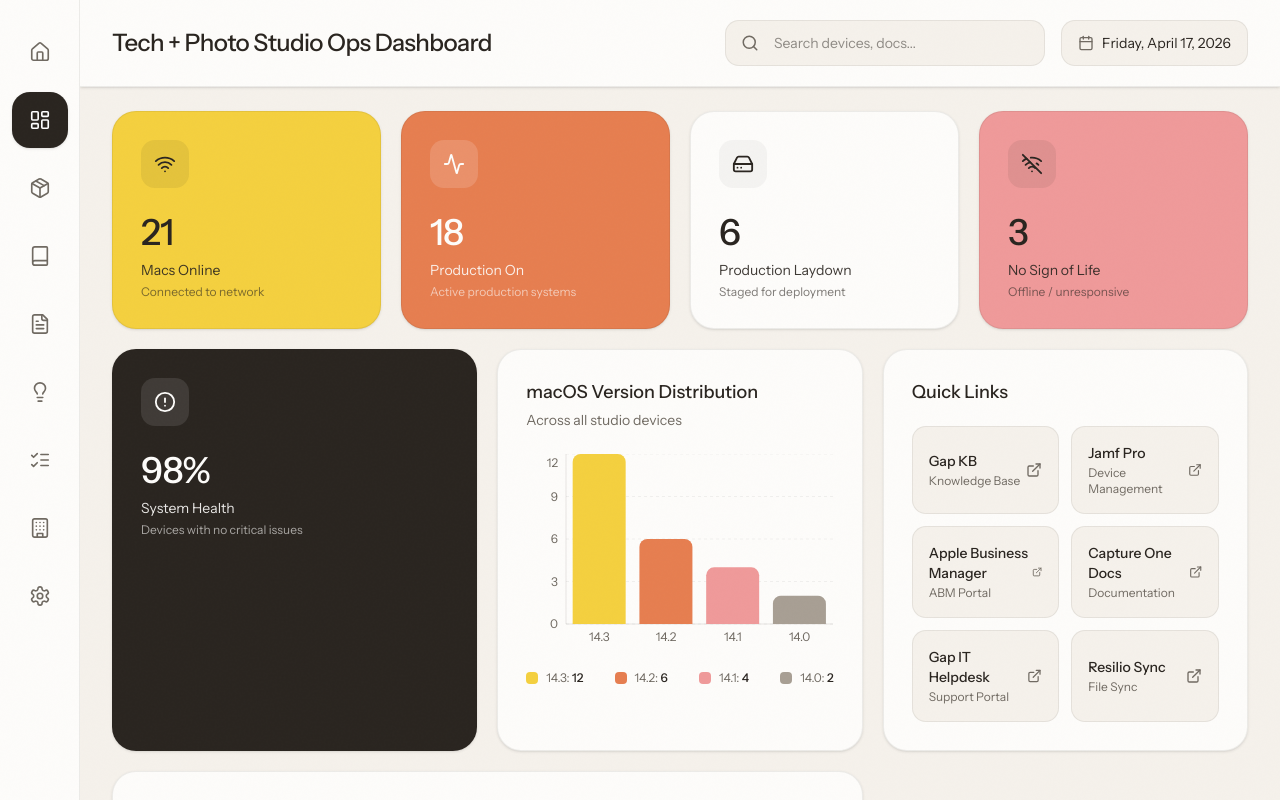
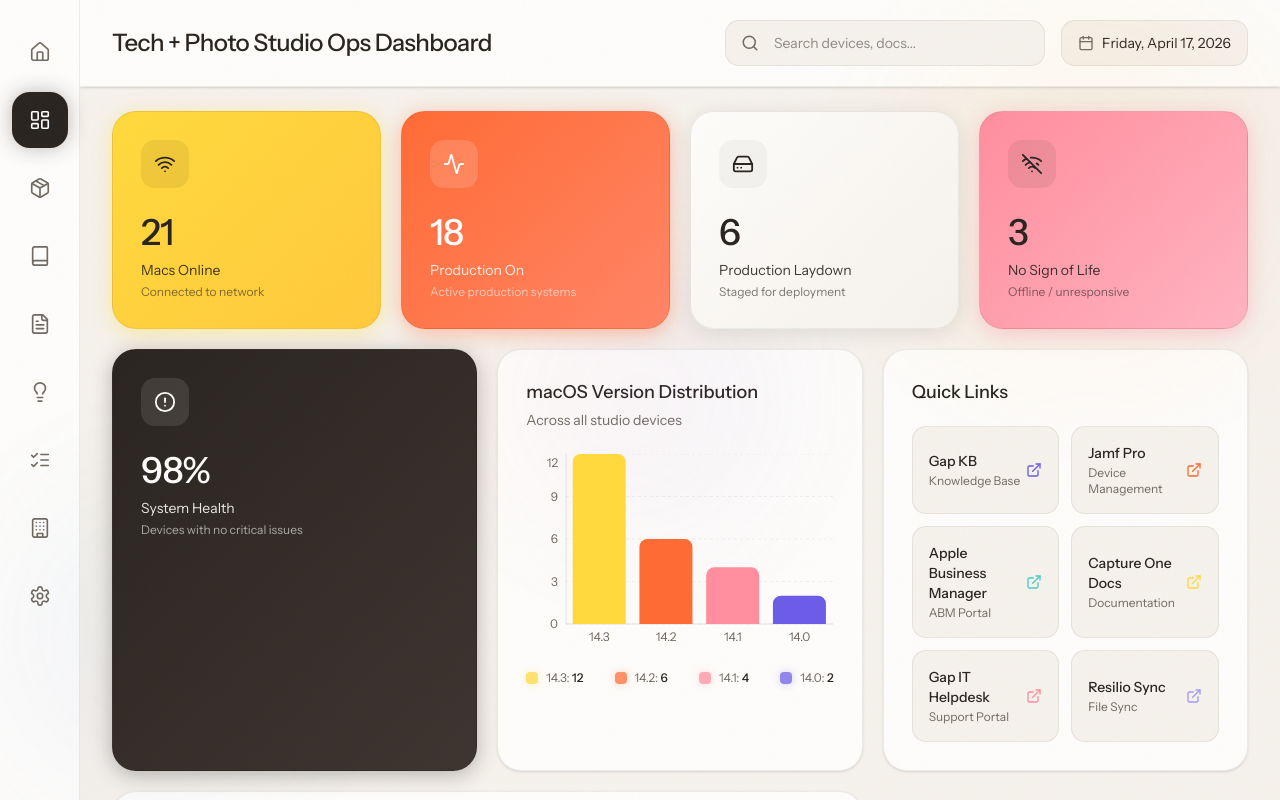
Before and after one commit to landonthemoonn/Photoopsdashboard, a React (Vite) app: page / in a window 1280 px wide. Built offline with nearby package versions, Linux system fonts and the light colour scheme.

Commit message:
Update files from Figma Make

```diff
--- a/src/app/App.tsx
+++ b/src/app/App.tsx
@@ -16,7 +16,12 @@ import {
 
 export default function App() {
   return (
-    <div className="size-full flex bg-[var(--background)]">
+    <div className="size-full flex bg-[var(--background)] relative overflow-hidden">
+      {/* Animated background gradient orbs */}
+      <div className="absolute top-0 right-0 w-96 h-96 bg-gradient-to-br from-[var(--yellow-accent)] to-[var(--orange-accent)] rounded-full opacity-5 blur-3xl animate-float" />
+      <div className="absolute bottom-0 left-0 w-80 h-80 bg-gradient-to-tr from-[var(--blue-accent)] to-[var(--green-accent)] rounded-full opacity-5 blur-3xl animate-float" style={{ animationDelay: '1s' }} />
+      <div className="absolute top-1/2 left-1/2 -translate-x-1/2 -translate-y-1/2 w-72 h-72 bg-gradient-to-r from-[var(--coral-accent)] to-[var(--blue-accent)] rounded-full opacity-5 blur-3xl animate-float" style={{ animationDelay: '2s' }} />
+
       <Sidebar />
 
       <div className="flex-1 flex flex-col overflow-hidden">
--- a/src/app/components/Header.tsx
+++ b/src/app/components/Header.tsx
@@ -1,5 +1,6 @@
 import { Search, Calendar } from 'lucide-react';
 import { useState, useEffect } from 'react';
+import { motion } from 'motion/react';
 
 export function Header() {
   const [currentTime, setCurrentTime] = useState(new Date());
@@ -27,23 +28,45 @@ export function Header() {
       </div>
 
       <div className="flex items-center gap-4">
-        <div className="relative">
-          <Search
-            className="absolute left-4 top-1/2 -translate-y-1/2 text-[var(--muted-foreground)]"
-            size={18}
-            strokeWidth={2}
-          />
+        <motion.div
+          className="relative"
+          whileHover={{ scale: 1.02 }}
+        >
+          <motion.div
+            className="absolute left-4 top-1/2 -translate-y-1/2"
+            whileHover={{ rotate: 15, scale: 1.1 }}
+          >
+            <Search
+              className="text-[var(--muted-foreground)] transition-colors"
+              size={18}
+              strokeWidth={2}
+            />
+          </motion.div>
           <input
             type="text"
             placeholder="Search devices, docs..."
-            className="pl-12 pr-6 py-3 w-80 rounded-[0.875rem] bg-[var(--background)] border border-[var(--border)] text-sm focus:outline-none focus:ring-2 focus:ring-[var(--ring)] transition-all"
+            className="pl-12 pr-6 py-3 w-80 rounded-[0.875rem] bg-[var(--background)] border border-[var(--border)] text-sm focus:outline-none transition-all"
+            style={{
+              transition: 'all 0.3s ease'
+            }}
+            onFocus={(e) => {
+              e.target.style.boxShadow = '0 0 0 3px var(--blue-glow), 0 0 25px var(--blue-glow)';
+              e.target.style.borderColor = 'var(--blue-accent)';
+            }}
+            onBlur={(e) => {
+              e.target.style.boxShadow = 'none';
+              e.target.style.borderColor = 'var(--border)';
+            }}
           />
-        </div>
+        </motion.div>
 
-        <div className="flex items-center gap-2 px-4 py-3 rounded-[0.875rem] bg-[var(--background)] border border-[var(--border)]">
+        <motion.div
+          className="flex items-center gap-2 px-4 py-3 rounded-[0.875rem] bg-[var(--background)] border border-[var(--border)]"
+          whileHover={{ scale: 1.05, boxShadow: '0 4px 15px rgba(0,0,0,0.08)' }}
+        >
           <Calendar size={16} className="text-[var(--muted-foreground)]" strokeWidth={2} />
           <span className="text-sm text-[var(--foreground)]">{formatDate(currentTime)}</span>
-        </div>
+        </motion.div>
       </div>
     </header>
   );
--- a/src/app/components/OSDistributionChart.tsx
+++ b/src/app/components/OSDistributionChart.tsx
@@ -8,7 +8,13 @@ const data = [
   { version: '14.0', count: 2 }
 ];
 
-const colors = ['#F4D03F', '#E67E50', '#EF9A9A', '#A89F94'];
+const colors = ['#FFD93D', '#FF6B35', '#FF8E9E', '#6C5CE7'];
+const glowColors = [
+  'rgba(255, 217, 61, 0.4)',
+  'rgba(255, 107, 53, 0.4)',
+  'rgba(255, 142, 158, 0.4)',
+  'rgba(108, 92, 231, 0.4)'
+];
 
 export function OSDistributionChart() {
   return (
@@ -52,15 +58,22 @@ export function OSDistributionChart() {
 
       <div className="mt-4 flex items-center justify-between text-xs">
         {data.map((item, index) => (
-          <div key={item.version} className="flex items-center gap-2">
+          <motion.div
+            key={item.version}
+            className="flex items-center gap-2"
+            whileHover={{ scale: 1.05 }}
+          >
             <div
-              className="w-3 h-3 rounded"
-              style={{ backgroundColor: colors[index] }}
+              className="w-3 h-3 rounded animate-pulse"
+              style={{
+                backgroundColor: colors[index],
+                boxShadow: `0 0 8px ${glowColors[index]}`
+              }}
             />
             <span className="text-[var(--muted-foreground)]">
               {item.version}: <span className="text-[var(--foreground)] font-medium">{item.count}</span>
             </span>
-          </div>
+          </motion.div>
         ))}
       </div>
     </motion.div>
--- a/src/app/components/OutlookCalendar.tsx
+++ b/src/app/components/OutlookCalendar.tsx
@@ -46,6 +46,8 @@ const mockEvents: CalendarEvent[] = [
   }
 ];
 
+const eventColors = ['#FF6B35', '#4ECDC4', '#6C5CE7', '#FFD93D'];
+
 export function OutlookCalendar() {
   const today = new Date().toLocaleDateString('en-US', {
     weekday: 'long',
@@ -75,29 +77,48 @@ export function OutlookCalendar() {
       </div>
 
       <div className="space-y-3">
-        {mockEvents.map((event, index) => (
+        {mockEvents.map((event, index) => {
+          const color = eventColors[index % eventColors.length];
+          return (
             <motion.div
               key={event.id}
               initial={{ opacity: 0, x: -20 }}
               animate={{ opacity: 1, x: 0 }}
               transition={{ duration: 0.4, delay: 0.3 + index * 0.1 }}
-            className="p-4 rounded-[1.125rem] bg-[var(--background)] border border-[var(--border)] hover:border-[var(--charcoal-accent)] transition-all duration-300 group"
+              whileHover={{
+                scale: 1.02,
+                x: 4,
+                boxShadow: `0 0 20px ${color}30, 0 4px 15px rgba(0,0,0,0.1)`
+              }}
+              className="p-4 rounded-[1.125rem] bg-[var(--background)] border border-[var(--border)] transition-all duration-300 group relative overflow-hidden"
             >
-            <div className="flex items-start justify-between">
+              {/* Color accent bar */}
+              <div
+                className="absolute left-0 top-0 bottom-0 w-1.5 transition-all duration-300"
+                style={{ backgroundColor: color }}
+              />
+
+              <div className="flex items-start justify-between pl-3">
                 <div className="flex-1">
                   <div className="font-medium text-sm text-[var(--foreground)] mb-2">
                     {event.title}
                   </div>
                   <div className="flex items-center gap-4 text-xs text-[var(--muted-foreground)]">
-                  <div className="flex items-center gap-1.5">
-                    <Clock size={12} strokeWidth={2} />
+                    <motion.div
+                      className="flex items-center gap-1.5"
+                      whileHover={{ scale: 1.05 }}
+                    >
+                      <Clock size={12} strokeWidth={2} style={{ color }} />
                       <span>{event.start} - {event.end}</span>
-                  </div>
+                    </motion.div>
                     {event.location && (
-                    <div className="flex items-center gap-1.5">
-                      <MapPin size={12} strokeWidth={2} />
+                      <motion.div
+                        className="flex items-center gap-1.5"
+                        whileHover={{ scale: 1.05 }}
+                      >
+                        <MapPin size={12} strokeWidth={2} style={{ color }} />
                         <span>{event.location}</span>
-                    </div>
+                      </motion.div>
                     )}
                   </div>
                 </div>
@@ -106,7 +127,8 @@ export function OutlookCalendar() {
                 </div>
               </div>
             </motion.div>
-        ))}
+          );
+        })}
       </div>
 
       <div className="mt-4 p-3 rounded-[0.875rem] bg-[var(--background)] border border-[var(--border)] text-center">
--- a/src/app/components/QuickLinks.tsx
+++ b/src/app/components/QuickLinks.tsx
@@ -2,12 +2,12 @@ import { ExternalLink } from 'lucide-react';
 import { motion } from 'motion/react';
 
 const links = [
-  { name: 'Gap KB', url: '#', description: 'Knowledge Base' },
-  { name: 'Jamf Pro', url: '#', description: 'Device Management' },
-  { name: 'Apple Business Manager', url: '#', description: 'ABM Portal' },
-  { name: 'Capture One Docs', url: '#', description: 'Documentation' },
-  { name: 'Gap IT Helpdesk', url: '#', description: 'Support Portal' },
-  { name: 'Resilio Sync', url: '#', description: 'File Sync' }
+  { name: 'Gap KB', url: '#', description: 'Knowledge Base', color: '#6C5CE7' },
+  { name: 'Jamf Pro', url: '#', description: 'Device Management', color: '#FF6B35' },
+  { name: 'Apple Business Manager', url: '#', description: 'ABM Portal', color: '#4ECDC4' },
+  { name: 'Capture One Docs', url: '#', description: 'Documentation', color: '#FFD93D' },
+  { name: 'Gap IT Helpdesk', url: '#', description: 'Support Portal', color: '#FF8E9E' },
+  { name: 'Resilio Sync', url: '#', description: 'File Sync', color: '#A29BFE' }
 ];
 
 export function QuickLinks() {
@@ -29,9 +29,29 @@ export function QuickLinks() {
             initial={{ opacity: 0, x: -20 }}
             animate={{ opacity: 1, x: 0 }}
             transition={{ duration: 0.4, delay: index * 0.05 }}
-            className="group flex items-center justify-between p-4 rounded-[0.875rem] bg-[var(--background)] border border-[var(--border)] hover:border-[var(--foreground)] hover:shadow-sm transition-all duration-300"
+            whileHover={{
+              scale: 1.03,
+              boxShadow: `0 0 20px ${link.color}40, 0 4px 15px rgba(0,0,0,0.1)`
+            }}
+            whileTap={{ scale: 0.98 }}
+            className="group flex items-center justify-between p-4 rounded-[0.875rem] bg-[var(--background)] border border-[var(--border)] transition-all duration-300 relative overflow-hidden"
+            style={{
+              borderColor: 'var(--border)'
+            }}
+            onMouseEnter={(e) => {
+              e.currentTarget.style.borderColor = link.color;
+            }}
+            onMouseLeave={(e) => {
+              e.currentTarget.style.borderColor = 'var(--border)';
+            }}
           >
-            <div>
+            {/* Color accent bar */}
+            <div
+              className="absolute left-0 top-0 bottom-0 w-1 opacity-0 group-hover:opacity-100 transition-opacity duration-300"
+              style={{ backgroundColor: link.color }}
+            />
+
+            <div className="relative z-10">
               <div className="font-medium text-sm text-[var(--foreground)] mb-0.5">
                 {link.name}
               </div>
@@ -39,11 +59,19 @@ export function QuickLinks() {
                 {link.description}
               </div>
             </div>
-            <ExternalLink
-              size={16}
-              className="text-[var(--muted-foreground)] group-hover:text-[var(--foreground)] transition-colors"
-              strokeWidth={2}
-            />
+            <motion.div
+              whileHover={{ x: 3, rotate: 45 }}
+              transition={{ duration: 0.2 }}
+            >
+              <ExternalLink
+                size={16}
+                className="text-[var(--muted-foreground)] group-hover:text-[var(--foreground)] transition-colors"
+                strokeWidth={2}
+                style={{
+                  color: link.color
+                }}
+              />
+            </motion.div>
           </motion.a>
         ))}
       </div>
--- a/src/app/components/Sidebar.tsx
+++ b/src/app/components/Sidebar.tsx
@@ -10,6 +10,7 @@ import {
   Settings
 } from 'lucide-react';
 import { useState } from 'react';
+import { motion } from 'motion/react';
 
 const navItems = [
   { icon: Home, label: 'Home', id: 'home' },
@@ -33,27 +34,40 @@ export function Sidebar() {
         const isActive = activeItem === item.id;
 
         return (
-          <button
+          <motion.button
             key={item.id}
             onClick={() => setActiveItem(item.id)}
             className={`
               w-14 h-14 rounded-[1.125rem] flex items-center justify-center
               transition-all duration-300 group relative
               ${isActive
-                ? 'bg-[var(--charcoal-accent)] text-white shadow-sm'
+                ? 'bg-[var(--charcoal-accent)] text-white'
                 : 'hover:bg-[var(--accent)] text-[var(--muted-foreground)]'}
             `}
             style={{
               animationDelay: `${index * 50}ms`,
-              animationFillMode: 'backwards'
+              animationFillMode: 'backwards',
+              boxShadow: isActive ? '0 0 20px var(--charcoal-glow)' : 'none'
             }}
+            whileHover={{ scale: 1.1, y: -2 }}
+            whileTap={{ scale: 0.95 }}
             aria-label={item.label}
           >
-            <Icon size={22} strokeWidth={1.8} />
-            <span className="absolute left-full ml-3 px-3 py-1.5 bg-[var(--charcoal-accent)] text-white text-sm rounded-lg opacity-0 pointer-events-none group-hover:opacity-100 transition-opacity whitespace-nowrap">
+            <motion.div
+              animate={isActive ? { scale: [1, 1.2, 1] } : {}}
+              transition={{ duration: 0.3 }}
+            >
+              <Icon size={22} strokeWidth={1.8} />
+            </motion.div>
+            <motion.span
+              initial={{ opacity: 0, x: -10 }}
+              whileHover={{ opacity: 1, x: 0 }}
+              className="absolute left-full ml-3 px-3 py-1.5 bg-[var(--charcoal-accent)] text-white text-sm rounded-lg pointer-events-none whitespace-nowrap"
+              style={{ boxShadow: '0 4px 12px rgba(0,0,0,0.2)' }}
+            >
               {item.label}
-            </span>
-          </button>
+            </motion.span>
+          </motion.button>
         );
       })}
     </aside>
--- a/src/app/components/StatCard.tsx
+++ b/src/app/components/StatCard.tsx
@@ -14,27 +14,37 @@ const variantStyles = {
   yellow: {
     bg: 'var(--yellow-accent)',
     text: '#2A2520',
-    iconBg: 'rgba(42, 37, 32, 0.08)'
+    iconBg: 'rgba(42, 37, 32, 0.08)',
+    glow: 'var(--yellow-glow)',
+    gradient: 'linear-gradient(135deg, var(--yellow-accent) 0%, #FFC93D 100%)'
   },
   orange: {
     bg: 'var(--orange-accent)',
     text: '#FDFCFA',
-    iconBg: 'rgba(253, 252, 250, 0.15)'
+    iconBg: 'rgba(253, 252, 250, 0.15)',
+    glow: 'var(--orange-glow)',
+    gradient: 'linear-gradient(135deg, var(--orange-accent) 0%, #FF8566 100%)'
   },
   coral: {
     bg: 'var(--coral-accent)',
     text: '#2A2520',
-    iconBg: 'rgba(42, 37, 32, 0.08)'
+    iconBg: 'rgba(42, 37, 32, 0.08)',
+    glow: 'var(--coral-glow)',
+    gradient: 'linear-gradient(135deg, var(--coral-accent) 0%, #FFB3C1 100%)'
   },
   charcoal: {
     bg: 'var(--charcoal-accent)',
     text: '#FDFCFA',
-    iconBg: 'rgba(253, 252, 250, 0.1)'
+    iconBg: 'rgba(253, 252, 250, 0.1)',
+    glow: 'var(--charcoal-glow)',
+    gradient: 'linear-gradient(135deg, var(--charcoal-accent) 0%, #3D3530 100%)'
   },
   neutral: {
     bg: 'var(--neutral-card)',
     text: '#2A2520',
-    iconBg: 'rgba(42, 37, 32, 0.04)'
+    iconBg: 'rgba(42, 37, 32, 0.04)',
+    glow: 'rgba(42, 37, 32, 0.1)',
+    gradient: 'linear-gradient(135deg, var(--neutral-card) 0%, #F5F1EB 100%)'
   }
 };
 
@@ -53,26 +63,43 @@ export function StatCard({
       initial={{ opacity: 0, y: 20 }}
       animate={{ opacity: 1, y: 0 }}
       transition={{ duration: 0.5, delay }}
-      whileHover={{ scale: 1.02, y: -4 }}
-      className="rounded-[1.5rem] p-7 shadow-sm border border-[var(--border)] hover:shadow-lg transition-all duration-300 cursor-default"
-      style={{ backgroundColor: styles.bg }}
+      whileHover={{ scale: 1.03, y: -6 }}
+      className="rounded-[1.5rem] p-7 shadow-sm border border-[var(--border)] transition-all duration-300 cursor-default relative overflow-hidden group"
+      style={{
+        background: styles.gradient,
+        boxShadow: `0 4px 20px ${styles.glow}`
+      }}
     >
-      <div className="flex items-start justify-between mb-6">
-        <div
+      {/* Shimmer effect on hover */}
+      <div
+        className="absolute inset-0 opacity-0 group-hover:opacity-100 transition-opacity duration-500"
+        style={{
+          background: 'linear-gradient(90deg, transparent, rgba(255,255,255,0.2), transparent)',
+          backgroundSize: '200% 100%',
+          animation: 'shimmer 2s infinite'
+        }}
+      />
+
+      <div className="flex items-start justify-between mb-6 relative z-10">
+        <motion.div
           className="w-12 h-12 rounded-[0.875rem] flex items-center justify-center"
           style={{ backgroundColor: styles.iconBg }}
+          whileHover={{ rotate: [0, -10, 10, -10, 0], scale: 1.1 }}
+          transition={{ duration: 0.5 }}
         >
           <Icon size={22} strokeWidth={2} style={{ color: styles.text }} />
-        </div>
+        </motion.div>
       </div>
 
-      <div>
-        <div
+      <div className="relative z-10">
+        <motion.div
           className="text-4xl font-medium mb-2 tracking-tight"
           style={{ color: styles.text }}
+          whileHover={{ scale: 1.05 }}
+          transition={{ type: "spring", stiffness: 300 }}
         >
           {value}
-        </div>
+        </motion.div>
         <div
           className="text-sm mb-1"
           style={{ color: styles.text, opacity: 0.9 }}
@@ -88,6 +115,12 @@ export function StatCard({
           </div>
         )}
       </div>
+
+      {/* Ambient glow effect */}
+      <div
+        className="absolute -inset-2 opacity-0 group-hover:opacity-100 transition-opacity duration-500 blur-xl -z-10"
+        style={{ background: styles.glow }}
+      />
     </motion.div>
   );
 }
--- a/src/styles/theme.css
+++ b/src/styles/theme.css
@@ -39,11 +39,19 @@
   --sidebar-accent-foreground: #2A2520;
   --sidebar-border: rgba(42, 37, 32, 0.06);
   --sidebar-ring: rgba(42, 37, 32, 0.2);
-  --yellow-accent: #F4D03F;
-  --orange-accent: #E67E50;
-  --coral-accent: #EF9A9A;
+  --yellow-accent: #FFD93D;
+  --yellow-glow: rgba(255, 217, 61, 0.4);
+  --orange-accent: #FF6B35;
+  --orange-glow: rgba(255, 107, 53, 0.4);
+  --coral-accent: #FF8E9E;
+  --coral-glow: rgba(255, 142, 158, 0.4);
   --charcoal-accent: #2A2520;
+  --charcoal-glow: rgba(42, 37, 32, 0.3);
   --neutral-card: #FDFCFA;
+  --green-accent: #4ECDC4;
+  --green-glow: rgba(78, 205, 196, 0.5);
+  --blue-accent: #6C5CE7;
+  --blue-glow: rgba(108, 92, 231, 0.4);
 }
 
 .dark {
@@ -170,12 +178,69 @@
     }
   }
 
+  @keyframes pulse {
+    0%, 100% {
+      opacity: 1;
+    }
+    50% {
+      opacity: 0.6;
+    }
+  }
+
+  @keyframes glow {
+    0%, 100% {
+      box-shadow: 0 0 20px var(--glow-color, rgba(255, 217, 61, 0.3));
+    }
+    50% {
+      box-shadow: 0 0 35px var(--glow-color, rgba(255, 217, 61, 0.6)), 0 0 50px var(--glow-color, rgba(255, 217, 61, 0.3));
+    }
+  }
+
+  @keyframes float {
+    0%, 100% {
+      transform: translateY(0px);
+    }
+    50% {
+      transform: translateY(-6px);
+    }
+  }
+
+  @keyframes shimmer {
+    0% {
+      background-position: -200% center;
+    }
+    100% {
+      background-position: 200% center;
+    }
+  }
+
+  @keyframes spin-slow {
+    from {
+      transform: rotate(0deg);
+    }
+    to {
+      transform: rotate(360deg);
+    }
+  }
+
   .animate-fadeInUp {
     animation: fadeInUp 0.6s ease-out;
   }
 
   .animate-slideInLeft {
     animation: slideInLeft 0.6s ease-out;
+  }
+
+  .animate-pulse {
+    animation: pulse 2s cubic-bezier(0.4, 0, 0.6, 1) infinite;
+  }
+
+  .animate-glow {
+    animation: glow 3s ease-in-out infinite;
+  }
+
+  .animate-float {
+    animation: float 3s ease-in-out infinite;
   }
 
   /**
```
Also changed, not shown: src/app/components/DeviceTable.tsx (+58 -12 lines). Lines whose indentation alone changed are shown as unchanged.
